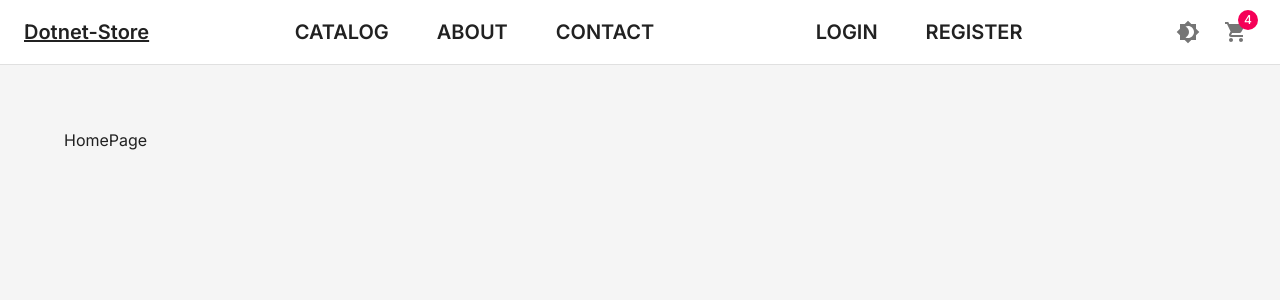
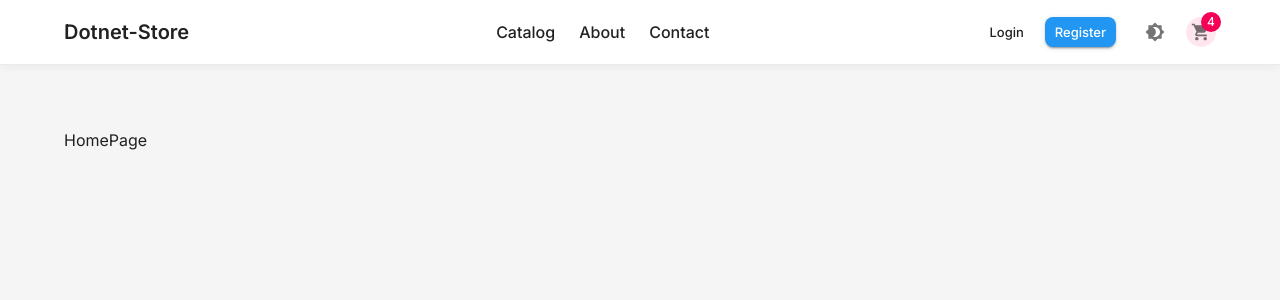
Before and after one commit to Nattie-Nkosi/dotnetStore, a React (Vite) app in the folder client/: page / in a window 1280 px wide. Shown: the top 300 px of the page. Built offline with nearby package versions, Linux system fonts and the light colour scheme.

Commit message:
Refactor NavBar component to enhance mobile responsiveness, add mobile drawer, and improve navigation styling

```diff
--- a/client/src/app/layout/NavBar.tsx
+++ b/client/src/app/layout/NavBar.tsx
@@ -2,17 +2,25 @@ import {
   AppBar,
   Badge,
   Box,
+  Button,
+  Container,
   IconButton,
-  List,
-  ListItem,
   Toolbar,
   Typography,
   useTheme,
+  alpha,
+  Drawer,
+  List,
+  ListItem,
+  ListItemText,
+  useMediaQuery,
 } from "@mui/material";
 import ShoppingCartIcon from "@mui/icons-material/ShoppingCart";
 import Brightness4Icon from "@mui/icons-material/Brightness4";
 import Brightness7Icon from "@mui/icons-material/Brightness7";
+import MenuIcon from "@mui/icons-material/Menu";
 import { NavLink } from "react-router-dom";
+import { useState } from "react";
 
 const midLinks = [
   { title: "catalog", path: "/catalog" },
@@ -32,17 +40,58 @@ interface Props {
 
 export default function NavBar({ darkMode, onThemeChange }: Props) {
   const theme = useTheme();
+  const isMobile = useMediaQuery(theme.breakpoints.down("md"));
+  const [mobileMenuOpen, setMobileMenuOpen] = useState(false);
+
+  // Function to determine if a nav link is active
+  const getActiveStyle = (isActive: boolean) => ({
+    color: isActive ? theme.palette.primary.main : theme.palette.text.primary,
+    fontWeight: isActive ? 600 : 500,
+    textDecoration: "none",
+    position: "relative",
+    "&::after": isActive
+      ? {
+          content: '""',
+          position: "absolute",
+          bottom: -2,
+          left: 0,
+          width: "100%",
+          height: 3,
+          borderRadius: "4px 4px 0 0",
+          backgroundColor: theme.palette.primary.main,
+        }
+      : {},
+    transition: "all 0.2s ease-in-out",
+    "&:hover": {
+      color: theme.palette.primary.main,
+    },
+  });
+
+  // Mobile drawer toggle
+  const toggleMobileMenu = () => {
+    setMobileMenuOpen(!mobileMenuOpen);
+  };
 
   return (
     <AppBar
       position="fixed"
       elevation={0}
       sx={{
-        backgroundColor: theme.palette.background.paper,
-        borderBottom: `1px solid ${theme.palette.divider}`,
+        backgroundColor: alpha(
+          theme.palette.background.paper,
+          darkMode ? 0.8 : 0.95
+        ),
+        backdropFilter: "blur(8px)",
+        borderBottom: `1px solid ${alpha(theme.palette.divider, 0.08)}`,
+        boxShadow: `0 1px 10px ${alpha(
+          theme.palette.common.black,
+          darkMode ? 0.15 : 0.05
+        )}`,
       }}
     >
-      <Toolbar sx={{ justifyContent: "space-between" }}>
+      <Container maxWidth="lg">
+        <Toolbar sx={{ px: { xs: 0 }, py: 1, justifyContent: "space-between" }}>
+          {/* Logo */}
           <Typography
             component={NavLink}
             to="/"
@@ -50,45 +99,223 @@ export default function NavBar({ darkMode, onThemeChange }: Props) {
             sx={{
               color: theme.palette.text.primary,
               fontWeight: 600,
+              textDecoration: "none",
+              display: "flex",
+              alignItems: "center",
+              "&:hover": {
+                color: theme.palette.primary.main,
+              },
+              transition: "color 0.2s",
             }}
           >
             Dotnet-Store
           </Typography>
-        <List sx={{ display: "flex", gap: 2 }}>
+
+          {/* Mobile menu icon */}
+          {isMobile && (
+            <IconButton
+              edge="start"
+              onClick={toggleMobileMenu}
+              sx={{ display: { md: "none" } }}
+            >
+              <MenuIcon />
+            </IconButton>
+          )}
+
+          {/* Desktop navigation */}
+          {!isMobile && (
+            <>
+              <Box
+                sx={{
+                  display: { xs: "none", md: "flex" },
+                  gap: 3,
+                  mx: "auto",
+                  pl: 4,
+                }}
+              >
+                {midLinks.map(({ title, path }) => (
+                  <Typography
+                    component={NavLink}
+                    to={path}
+                    key={path}
+                    sx={({ isActive }) => getActiveStyle(isActive)}
+                  >
+                    {title.charAt(0).toUpperCase() + title.slice(1)}
+                  </Typography>
+                ))}
+              </Box>
+
+              <Box sx={{ display: "flex", alignItems: "center", gap: 2 }}>
+                {rightLinks.map(({ title, path }) => (
+                  <Button
+                    component={NavLink}
+                    to={path}
+                    key={path}
+                    variant={title === "register" ? "contained" : "text"}
+                    size="small"
+                    sx={({ isActive }) => ({
+                      ...(title !== "register" && getActiveStyle(isActive)),
+                      textTransform: "none",
+                      minWidth: title === "register" ? "auto" : "unset",
+                    })}
+                  >
+                    {title.charAt(0).toUpperCase() + title.slice(1)}
+                  </Button>
+                ))}
+
+                <IconButton
+                  onClick={onThemeChange}
+                  size="small"
+                  sx={{
+                    ml: 1,
+                    bgcolor: darkMode
+                      ? alpha(theme.palette.primary.main, 0.1)
+                      : "transparent",
+                    "&:hover": {
+                      bgcolor: darkMode
+                        ? alpha(theme.palette.primary.main, 0.2)
+                        : alpha(theme.palette.common.black, 0.05),
+                    },
+                  }}
+                >
+                  {darkMode ? (
+                    <Brightness7Icon fontSize="small" />
+                  ) : (
+                    <Brightness4Icon fontSize="small" />
+                  )}
+                </IconButton>
+
+                <IconButton
+                  size="small"
+                  sx={{
+                    bgcolor: alpha(theme.palette.secondary.main, 0.1),
+                    "&:hover": {
+                      bgcolor: alpha(theme.palette.secondary.main, 0.2),
+                    },
+                  }}
+                >
+                  <Badge badgeContent={4} color="secondary">
+                    <ShoppingCartIcon fontSize="small" />
+                  </Badge>
+                </IconButton>
+              </Box>
+            </>
+          )}
+        </Toolbar>
+      </Container>
+
+      {/* Mobile Drawer */}
+      <Drawer
+        anchor="right"
+        open={mobileMenuOpen && isMobile}
+        onClose={toggleMobileMenu}
+        sx={{
+          "& .MuiDrawer-paper": {
+            width: "70%",
+            maxWidth: 300,
+            boxSizing: "border-box",
+            backgroundColor: theme.palette.background.paper,
+          },
+        }}
+      >
+        <Box sx={{ p: 2, pt: 4 }}>
+          <Typography variant="h6" sx={{ mb: 3, fontWeight: 600 }}>
+            Menu
+          </Typography>
+          <List>
             {midLinks.map(({ title, path }) => (
               <ListItem
                 component={NavLink}
                 to={path}
                 key={path}
-              sx={{ color: theme.palette.text.primary, typography: "h6" }}
+                onClick={toggleMobileMenu}
+                sx={({ isActive }) => ({
+                  borderRadius: 2,
+                  mb: 1,
+                  backgroundColor: isActive
+                    ? alpha(theme.palette.primary.main, 0.1)
+                    : "transparent",
+                  "&:hover": {
+                    backgroundColor: alpha(theme.palette.primary.main, 0.05),
+                  },
+                })}
               >
-              {title.toUpperCase()}
+                <ListItemText
+                  primary={title.charAt(0).toUpperCase() + title.slice(1)}
+                  primaryTypographyProps={{
+                    sx: ({ isActive }: any) => ({
+                      fontWeight: isActive ? 600 : 500,
+                      color: isActive
+                        ? theme.palette.primary.main
+                        : theme.palette.text.primary,
+                    }),
+                  }}
+                />
               </ListItem>
             ))}
-        </List>
-        <List sx={{ display: "flex", gap: 2 }}>
+            <Box
+              sx={{
+                height: 1,
+                width: "100%",
+                my: 2,
+                bgcolor: alpha(theme.palette.divider, 0.1),
+              }}
+            />
             {rightLinks.map(({ title, path }) => (
               <ListItem
                 component={NavLink}
                 to={path}
                 key={path}
-              sx={{ color: theme.palette.text.primary, typography: "h6" }}
+                onClick={toggleMobileMenu}
+                sx={({ isActive }) => ({
+                  borderRadius: 2,
+                  mb: 1,
+                  backgroundColor: isActive
+                    ? alpha(theme.palette.primary.main, 0.1)
+                    : "transparent",
+                  "&:hover": {
+                    backgroundColor: alpha(theme.palette.primary.main, 0.05),
+                  },
+                })}
               >
-              {title.toUpperCase()}
+                <ListItemText
+                  primary={title.charAt(0).toUpperCase() + title.slice(1)}
+                  primaryTypographyProps={{
+                    sx: ({ isActive }: any) => ({
+                      fontWeight: isActive ? 600 : 500,
+                      color: isActive
+                        ? theme.palette.primary.main
+                        : theme.palette.text.primary,
+                    }),
+                  }}
+                />
               </ListItem>
             ))}
           </List>
-        <Box sx={{ display: "flex", alignItems: "center", gap: 1 }}>
+
+          <Box
+            sx={{
+              display: "flex",
+              mt: 4,
+              justifyContent: "space-between",
+              px: 2,
+            }}
+          >
             <IconButton onClick={onThemeChange}>
-            {darkMode ? <Brightness7Icon /> : <Brightness4Icon />}
+              {darkMode ? (
+                <Brightness7Icon fontSize="small" />
+              ) : (
+                <Brightness4Icon fontSize="small" />
+              )}
             </IconButton>
             <IconButton>
               <Badge badgeContent={4} color="secondary">
-              <ShoppingCartIcon />
+                <ShoppingCartIcon fontSize="small" />
               </Badge>
             </IconButton>
           </Box>
-      </Toolbar>
+        </Box>
+      </Drawer>
     </AppBar>
   );
 }
```
Lines whose indentation alone changed are shown as unchanged.
